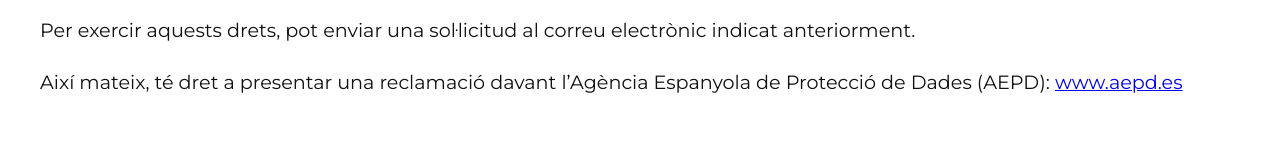
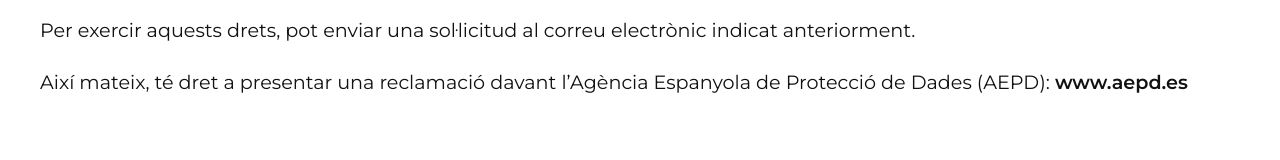
Before and after one commit to ycamarasa/trifori-arquitectes, a React (Vite) app: page /privacy-policy in a window 1280 px wide. Shown: the part 1773-1933 px from the top of the page. Built offline with nearby package versions, Linux system fonts and the light colour scheme.

Commit message:
feat: improve links, tooltips, and styles in contact, footer, and social networks

```diff
--- a/index.html
+++ b/index.html
@@ -1,5 +1,5 @@
 <!doctype html>
-<html lang="en">
+<html lang="ca">
   <head>
     <meta charset="UTF-8" />
     <link
--- a/src/pages/Contact.tsx
+++ b/src/pages/Contact.tsx
@@ -35,7 +35,7 @@ export default function Contact() {
             <div>
               <p>{t("contact_address")}</p>
               <p>[+34] 973 212 064</p>
-              <p>[+34] 659 933 722</p>
+              <a href="tel:+34659933722" className="contact_phone">[+34] 659 933 722</a>
 
               <p>
                 Email:{" "}
--- a/src/pages/PrivacyPolicy.tsx
+++ b/src/pages/PrivacyPolicy.tsx
@@ -78,6 +78,7 @@ export default function PrivacyPolicy() {
             href="https://www.aepd.es"
             target="_blank"
             rel="noopener noreferrer"
+            className="legal-pages__link"
           >
             www.aepd.es
           </a>
--- a/src/styles/contact.css
+++ b/src/styles/contact.css
@@ -18,6 +18,7 @@
   flex-direction: column;
 }
 
+.contact_phone,
 .contact_email {
   position: relative;
   color: var(--color-neutral-10);
@@ -25,6 +26,7 @@
   font-weight: 600;
 }
 
+.contact_phone::after,
 .contact_email::after {
   content: "";
   position: absolute;
@@ -36,6 +38,7 @@
   transition: width 0.3s ease;
 }
 
+.contact_phone:hover::after,
 .contact_email:hover::after {
   width: 100%;
 }
--- a/src/styles/footer.css
+++ b/src/styles/footer.css
@@ -44,7 +44,6 @@
 .footer .tooltip-text {
   background: var(--color-neutral-0);
   color: var(--color-neutral-10);
-  padding: 0.4rem 1rem;
 }
 
 .footer .tooltip-text::after {
--- a/src/styles/legal-pages.css
+++ b/src/styles/legal-pages.css
@@ -13,3 +13,25 @@
 .legal-pages p {
   margin-bottom: 15px;
 }
+
+.legal-pages__link {
+  position: relative;
+  color: var(--color-neutral-10);
+  text-decoration: none;
+  font-weight: 600;
+}
+
+.legal-pages__link::after {
+  content: "";
+  position: absolute;
+  bottom: -4px;
+  left: 0;
+  width: 0;
+  height: 1px;
+  background-color: var(--color-neutral-10);
+  transition: width 0.3s ease;
+}
+
+.legal-pages__link:hover::after {
+  width: 100%;
+}
--- a/src/styles/socialNetworks.css
+++ b/src/styles/socialNetworks.css
@@ -49,13 +49,14 @@
   transform: translateX(-50%);
   background: var(--color-neutral-10);
   color: var(--color-neutral-0);
-  padding: 0.2rem 1rem;
+  padding: 0.5rem 0.7rem;
   border-radius: 4px;
   font-size: 0.75rem;
   white-space: nowrap;
   opacity: 0;
   pointer-events: none;
   transition: opacity 0.2s ease;
+  line-height: initial;
 }
 
 .tooltip-text::after {
```
Also changed, not shown: src/components/SocialNetworks.tsx (+19 -2 lines), 1 other file (tests, documents, lock files or other folders).
